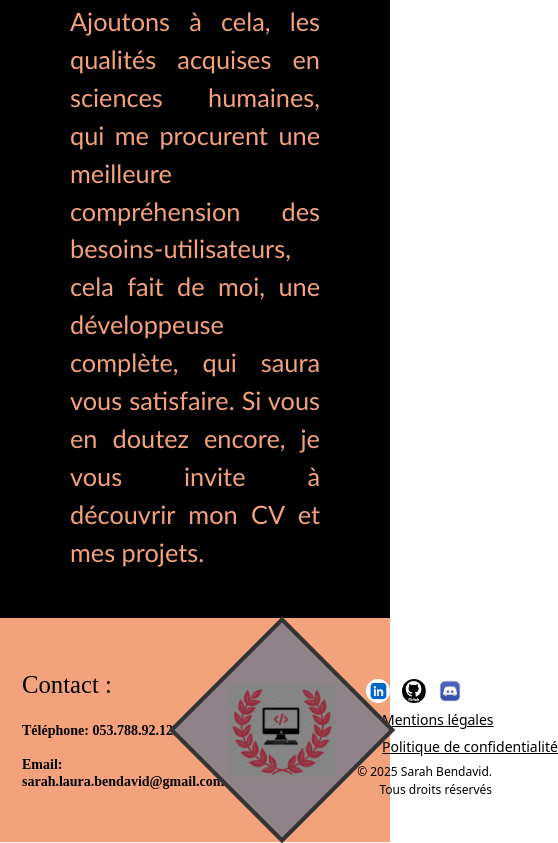
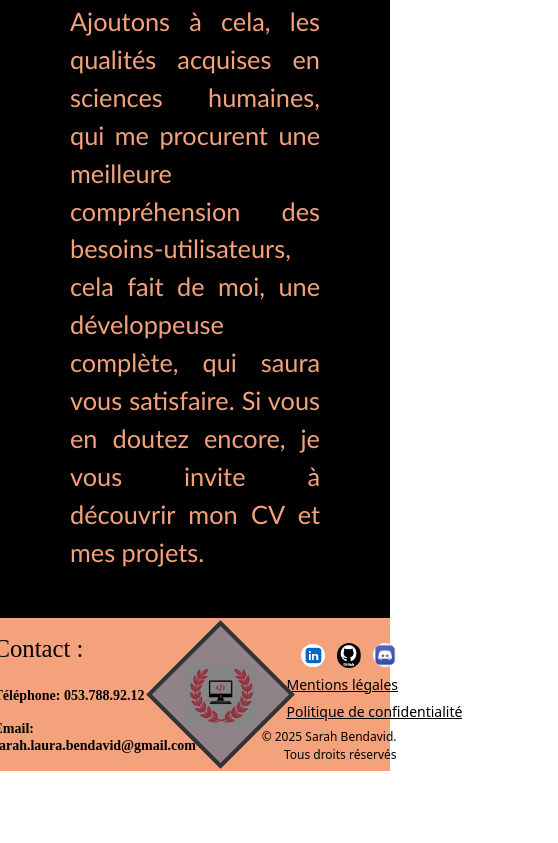
Before and after one commit to SarahBendavid/Mon-portfolio, a React (Vite) app: page /cv in a window 390 px wide. Shown: the part 3346-4189 px from the top of the page, 558 px wide, since content can reach past the window. After the commit the page ends 4117 px from the top, so only its background shows below. Built offline with nearby package versions, Linux system fonts and the light colour scheme.

Commit message:
Finitions Page d'accueil

```diff
--- a/src/Composants/PC/FooterPC.jsx
+++ b/src/Composants/PC/FooterPC.jsx
@@ -7,7 +7,7 @@ import linkedinLogo from "../../assets/images/logo-linkedin.png";
 import githubLogo from "../../assets/images/logo-github.png";
 import discordLogo from "../../assets/images/logo-discord.jpg";
 
-export default function FooterPC() {
+export default function FooterPC({ className = "" }) {
   const { t, i18n } = useTranslation();
   const currentLang = i18n.language;
 
@@ -15,7 +15,7 @@ export default function FooterPC() {
   const privacyLink = currentLang === "fr" ? "/Confidentialite" : "/Privacy-policy";
 
   return (
-    <footer className="footer">
+    <footer className={className}>
       <div className="bloc-gauche">
         <div className="titre2">
           <h2>{t("footer.contact")}</h2>
--- a/src/Pages/AccueilPC.jsx
+++ b/src/Pages/AccueilPC.jsx
@@ -6,7 +6,7 @@ import PresentationPC from "../Composants/PC/PresentationAccueilPC.jsx";
 import FooterPC from "../Composants/PC/FooterPC.jsx";
 
 import "../assets/styles/StylePC/AccueilPC.css";
-import "../assets/styles/StylePC/MediaQuery1300.css";
+import "../assets/styles/StylePC/MediaQuerySafe.css";
 
   export default function AccueilPC() {
   return (
@@ -14,7 +14,7 @@ import "../assets/styles/StylePC/MediaQuery1300.css";
     <main className="accueil-page">
       <HeaderPC />
       <PresentationPC />
-      <FooterPC />
+      <FooterPC className="footer" />
     </main>
     </>
   );
--- a/src/Pages/CV.jsx
+++ b/src/Pages/CV.jsx
@@ -175,8 +175,7 @@ return (
   </main>
 
   {/* --- FOOTER --- */}
-  <FooterPC />
+  <FooterPC className= "footer-cv"/>
 </>
 );
-
 }
--- a/src/assets/styles/StylePC/AccueilPC.css
+++ b/src/assets/styles/StylePC/AccueilPC.css
@@ -588,7 +588,7 @@
   min-height: 140px;
   flex-wrap: nowrap;
   flex-shrink: 0;
-  margin-bottom : -5vw;
+  margin-top: auto;
 }
 
 .accueil-page footer > .bloc-gauche {
@@ -636,7 +636,6 @@
   align-items: center;
   justify-content: center;
   margin-top: 0;
-  margin-right: 0 auto;
 }
 
 footer.footer .logo-footer {
@@ -709,24 +708,50 @@ footer.footer .logo-footer {
 
 /* ====== MEDIA QUERIES  ====== */
 
-@media (max-width: 1150px) {
-  .accueil-page .logo-footer .losange {
-    width: 145px !important;
-    height: 145px !important;
+@media (max-width: 740px) {
+
+  .accueil-page .coordonees {
+    font-size: 14px;
   }
 }
 
-@media (max-width: 1085px) {
-
-  .accueil-page .liens {
-    margin-right: 0 !important;
+@media (max-width: 800px) {
+.accueil-page footer {
+    padding: 32px 22px !important;
+    gap: 20px !important;
   }
 }
 
-@media (max-width: 1000px) {
-  .footer {
-    justify-content: center;
-    gap: 40px;
+@media (max-width: 870px) {
+
+  .monNavLink {
+   margin-bottom: 30px !important;
+  }
+
+  .accueil-page footer {
+    align-items: flex-start;
+  }
+
+  .accueil-page .liens {
+    display: block;
+    text-align: right;
+    padding-top: 0;
+  }
+
+  .accueil-page .reseaux {
+    justify-content: flex-end;
+    margin-top: 8px;
+  }
+
+  .accueil-page .reseaux img {
+    width: clamp(24px, 6vw, 40px) !important;  /* logos réactifs */
+    height: auto;
+    flex-shrink: 1 !important;
+  }
+
+  .accueil-page .copyright{
+    font-size: 12px;
+    margin-left: -35px;
   }
 }
 
@@ -736,8 +761,8 @@ footer.footer .logo-footer {
     display: grid !important;
     grid-template-columns: 1fr auto 1fr !important;
     align-items: center !important;
-    gap: 14px;
-    padding: 23px 18px;
+    gap: 14px !important;
+    padding: 7px 18px !important;
   }
 
   .accueil-page .bloc-gauche {
@@ -765,13 +790,9 @@ footer.footer .logo-footer {
     justify-self: center !important;
   }
 
-  .accueil-page .logo-footer .losange {
-     width: 160px !important;
-     height: 160px !important;
-  }
-
   .accueil-page .liens {
     margin-right: 10px;
+    gap: 0
   }
 
   .accueil-page .liens a {
@@ -791,50 +812,16 @@ footer.footer .logo-footer {
   }
 }
 
- @media (max-width: 865px) {
-
-  .monNavLink {
-   margin-bottom: 30px !important;
-  }
-
-  .accueil-page footer {
-    align-items: flex-start;
-  }
-
-  .accueil-page .liens {
-    display: block;
-    text-align: right;
-    margin-top: 10px;
-    padding-top: 0;
-  }
-
-  .accueil-page .reseaux {
-    justify-content: flex-end;
-    margin-top: 8px;
-  }
-
-  .accueil-page .reseaux img {
-    width: clamp(24px, 6vw, 40px) !important;  /* logos réactifs */
-    height: auto;
-    flex-shrink: 1 !important;
-  }
-
-  .accueil-page .copyright{
-    font-size: 12px;
-    margin-left: -35px;
+@media (max-width: 1000px) {
+  .footer {
+    justify-content: center;
+    gap: 40px;
   }
 }
 
-@media (max-width: 800px) {
-.accueil-page footer {
-    padding: 32px 22px !important;
-    gap: 20px !important;
+@media (max-width: 1085px) {
+
+  .accueil-page .liens {
+    margin-right: 0 !important;
   }
 }
-
-@media (max-width: 740px) {
-
-  .accueil-page .coordonees {
-    font-size: 14px;
-  }
-}
--- a/src/assets/styles/StylePC/CV-PC.css
+++ b/src/assets/styles/StylePC/CV-PC.css
@@ -316,7 +316,7 @@ footer > .logo-footer {
   font-family: "Times New Roman", serif;
 }
 
-.page-cv .footer .logo-footer .losange {
+.footer-cv .logo-footer .losange {
   width: 121px;
   height: 121px;
   margin-right: 40px;
@@ -330,7 +330,7 @@ footer > .logo-footer {
   margin-right: clamp(8px, 4vw, 60px);
 }
 
-.logo-footer .losange img {
+.footer-cv .logo-footer .losange img {
   width: 72%;
   height: auto;
   transform: rotate(-45deg);
@@ -338,7 +338,7 @@ footer > .logo-footer {
 }
 
 /* Ajustements internes */
-.coordonees {
+.footer-cv .coordonees {
   font-family: "Time-new-roman";
   font-size: clamp(13px, 1.4vw, 15px);
   margin-top: 6px;
@@ -358,7 +358,7 @@ footer > .logo-footer {
   margin-right: -10px;
 }
 
-.footer .liens a, .liens-legaux {
+.footer-cv .liens a, .liens-legaux {
   text-align: right;
   font-size: 2.5vh;
   color: black;
@@ -366,7 +366,7 @@ footer > .logo-footer {
 
 /* Réseaux sociaux */
 
-.footer .reseaux {
+.footer-cv .reseaux {
   display:flex;
   gap:12px;
   margin-right: 25px;
@@ -394,18 +394,18 @@ footer > .logo-footer {
     max-width: 29vw;
   }
 
-  .footer {
+  .footer-cv {
     padding: 23px 40px;
     gap: 20px;
   }
 
-  .footer .logo-footer .losange {
+  .footer-cv .logo-footer .losange {
     width: 121px;
     height: 121px;
     margin-right: 40px;
   }
 
-  .footer .reseaux {
+  .footer-cv .reseaux {
     margin-right: 14px;
   }
 }
@@ -455,7 +455,7 @@ footer > .logo-footer {
     margin-top: 75px;
   }
 
- .footer {
+ .footer-cv {
     display: flex;
     align-items: center !important;
     flex-direction: row;
@@ -486,7 +486,7 @@ footer > .logo-footer {
     min-width: 110px;
   }
 
-  .footer.logo-footer {
+  .footer-cv .logo-footer {
     flex: 0 0 auto;
     display: flex;
     justify-content: center;
@@ -494,7 +494,7 @@ footer > .logo-footer {
     margin: 0 auto;
   }
 
-  .footer .logo-footer .losange {
+  .footer-cv .logo-footer .losange {
     margin-right: 0 !important;
   }
 
@@ -502,7 +502,7 @@ footer > .logo-footer {
     margin-right: 10px;
   }
 
-  .footer .reseaux {
+  .footer-cv .reseaux {
     margin-right: 30px;
   }
 }
@@ -548,7 +548,7 @@ footer > .logo-footer {
     margin-top: 3vh;
   }
 
-  .footer {
+  .footer-cv {
     padding-inline: 10px;
   }
 
--- a/src/assets/styles/StylePC/MediaQuery1300.css
+++ /dev/null
@@ -1,41 +0,0 @@
-/* MEDIA QUERY 1360PX SAFE POUR BUILD */
-
-/* purgecss start ignore */
-@media (max-width: 1370px) {
-
-  .accueil-page .header {
-    height: 280px;
-  }
-
-  .vShape {
-    clip-path: polygon(0 0, 100% 0, 50% 48%);
-  }
-
-  .accueil-page .navBar {
-    top: 25%;
-    gap: 36px;
-  }
-
-  .accueil-page .losangeFR,
-  .accueil-page .losangeEN {
-    width: 100px;
-    height: 100px;
-    margin-top: 4px;
-  }
-
-  .monNavLink {
-    font-size: 20px;
-  }
-
-  .accueil-page footer {
-    padding: 28px 40px;
-    gap: 20px;
-  }
-
-  .accueil-page .logo-footer .losange {
-    width: 130px;
-    height: 130px;
-    margin-left: 50px;
-  }
-}
-  /* purgecss end ignore */
--- /dev/null
+++ b/src/assets/styles/StylePC/MediaQuerySafe.css
@@ -0,0 +1,70 @@
+/* MEDIA QUERY 1360PX SAFE POUR BUILD */
+
+/* purgecss start ignore */
+@media (max-width: 1370px) {
+
+  .accueil-page .header {
+    height: 280px;
+  }
+
+  .vShape {
+    clip-path: polygon(0 0, 100% 0, 50% 48%);
+  }
+
+  .accueil-page .navBar {
+    top: 25%;
+    gap: 36px;
+  }
+
+  .monNavLink {
+    font-size: 20px;
+  }
+
+  .accueil-page footer {
+    padding: 20px 40px;
+    gap: 20px;
+  }
+
+  .accueil-page .logo-footer .losange {
+    width: 125px !important;
+    height: 125px !important;
+    margin-left: 50px;
+  }
+
+  .accueil-page .losangeFR,
+  .accueil-page .losangeEN {
+    width: 100px;
+    height: 100px;
+    margin-top: 4px;
+  }
+}
+
+@media (max-width: 1050px) {
+
+  .accueil-page .logo-footer .losange {
+    width: 120px !important;
+    height: 120px !important;
+  }
+}
+
+@media (max-width: 870px) {
+  .accueil-page .logo-footer .losange {
+    width: 100px !important;
+    height: 100px !important;
+  }
+}
+
+@media (max-width: 830px) {
+  .accueil-page .logo-footer .losange {
+    width: 110px !important;
+    height:110px !important;
+  }
+}
+
+@media (max-width: 740px) {
+  .accueil-page .logo-footer .losange {
+    width: 105px !important;
+    height:105px !important;
+  }
+}
+  /* purgecss end ignore */
```
